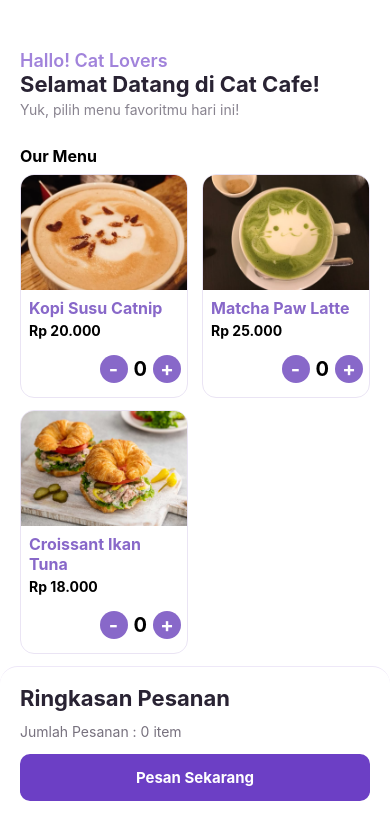
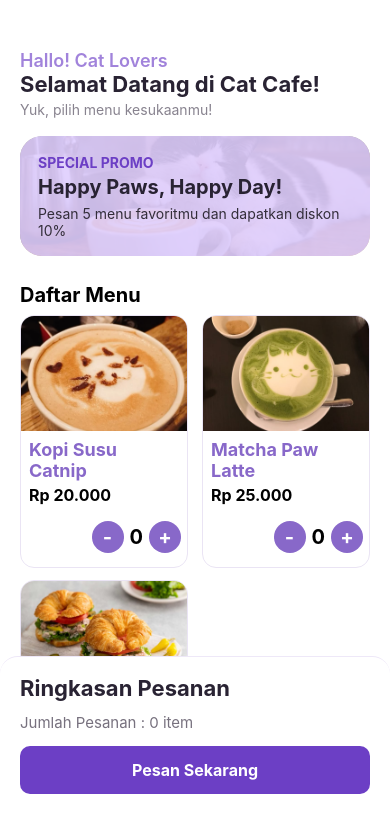
Before and after one commit to Kirana0219/rn-cat-cafe, a React Native app: screen / in a window 390 px wide. Shown: the top 840 px of the page. Built offline with nearby package versions, Linux system fonts and the light colour scheme.

Commit message:
menambahkan banner agar memesan menu 5 atau lebih dapat diskon sehingga tampilan ui lebih menarik, memperbaiki order summary agar dia menempel dibawah dan tidak ikut di scrolling serta memperbaiki tampilan lainnya

```diff
--- a/App.js
+++ b/App.js
@@ -1,9 +1,8 @@
 import React, { useState } from 'react';
-import {StyleSheet, Text, View } from 'react-native';
+import {Image, ScrollView, StyleSheet, Text, View } from 'react-native';
 
 import MenuItem from './MenuItem';
 import OrderSummary from './OrderSummary';
-import { ScrollView } from 'react-native';
 
 const DAFTAR_MENU = [
   { id: '1',
@@ -26,12 +25,12 @@ const DAFTAR_MENU = [
 const App = () => {
   const [totalPesanan, setTotalPesanan] = useState(0);
 
-  const tambahPesanan = (harga) => {
+  const tambahPesanan = () => {
     setTotalPesanan(total => total + 1);
   };
 
-  const kurangiPesanan = (harga) => {
-    setTotalPesanan(total => Math.max(0, total - 1))
+  const kurangiPesanan = () => {
+    setTotalPesanan(total => total - 1)
   }
 
   return (
@@ -40,10 +39,32 @@ const App = () => {
       <View style={styles.header}>
         <Text style={styles.textSapaan}>Hallo! Cat Lovers</Text>
         <Text style={styles.textWelcome}>Selamat Datang di Cat Cafe!</Text>
-        <Text style={styles.subText}>Yuk, pilih menu favoritmu hari ini!</Text>
+        <Text style={styles.subText}>Yuk, pilih menu kesukaanmu!</Text>
       </View>
 
-      <Text style={styles.labelMenu}>Our Menu</Text>
+       <View style={styles.banner}>
+          <Image
+            source={require('./assets/banner.jpg')}
+            style={styles.gambarBanner}
+            resizeMode="cover"
+          />
+
+          <View style={styles.lapisanBanner}>
+            <Text style={styles.promoLabel}>
+              SPECIAL PROMO
+            </Text>
+
+            <Text style={styles.promoJudul}>
+              Happy Paws, Happy Day!
+            </Text>
+
+            <Text style={styles.promoDeskripsi}>
+              Pesan 5 menu favoritmu dan dapatkan diskon 10%
+            </Text>
+          </View>
+        </View>
+
+      <Text style={styles.labelMenu}>Daftar Menu</Text>
 
       <View style={styles.daftarMenu}>
         {DAFTAR_MENU.map(item => (
@@ -57,9 +78,10 @@ const App = () => {
           />
         ))}
       </View>
+      </ScrollView>
 
-      <OrderSummary totalCount={totalPesanan}/>
-      </ScrollView>
+        <OrderSummary totalCount={totalPesanan}/>
+
     </View>
   );
 }
@@ -93,17 +115,53 @@ const styles = StyleSheet.create({
     color: '#88838F',
     marginTop: 4,
   },
+ banner: {
+    height: 120,
+    marginHorizontal: 20,
+    marginBottom: 25,
+    borderRadius: 22,
+    overflow: 'hidden',
+  },
+  gambarBanner: {
+    width: '100%',
+    height: '100%',
+    position: 'absolute',
+    opacity: 0.5,
+  },
+  lapisanBanner: {
+    flex: 1,
+    backgroundColor: '#DCCAFFCC',
+    padding: 18,
+    justifyContent: 'center',
+  },
+  promoLabel: {
+    fontSize: 14,
+    color: '#6C3FC5',
+    fontWeight: 'bold',
+    marginBottom: 4,
+  },
+  promoJudul: {
+    fontSize: 20,
+    fontWeight: 'bold',
+    color: '#292333',
+  },
+  promoDeskripsi: {
+    fontSize: 14,
+    color: '#332e3a',
+    marginTop: 6,
+  },
   daftarMenu: {
     flexDirection: 'row',
     flexWrap: 'wrap',
     justifyContent: 'space-between',
     paddingHorizontal: 20,
+    paddingBottom: 6
   },
   labelMenu: {
     paddingHorizontal: 20,
-    fontSize: 16,
+    fontSize: 20,
     fontWeight: 'bold',
-    paddingTop: 10,
+    paddingTop: 2,
     paddingBottom: 8,
   }
 });
--- a/MenuItem.js
+++ b/MenuItem.js
@@ -1,6 +1,5 @@
 import React, { useState } from 'react';
-import { StyleSheet, TouchableOpacity } from 'react-native';
-import {View, Image, Text } from 'react-native';
+import { StyleSheet, TouchableOpacity, View, Image, Text } from 'react-native';
 
 const MenuItem = ({nama, harga, gambar, onTambahPesanan, onKurangiPesanan}) => {
     const [qty, setQty] = useState(0);
@@ -61,13 +60,13 @@ const styles = StyleSheet.create({
     },
     namaMenu: {
         marginTop: 8,
-        fontSize: 16,
+        fontSize: 18,
         fontWeight: 'bold',
         color: '#8868c9',
         paddingHorizontal: 8
     },
     harga: {
-        fontSize: 14,
+        fontSize: 16,
         fontWeight: 'bold',
         marginTop: 4,
         marginBottom: 4,
@@ -83,9 +82,9 @@ const styles = StyleSheet.create({
         paddingHorizontal: 6
     },
     tombolTambah: {
-        width: 28,
-        height: 28,
-        borderRadius: 14,
+        width: 32,
+        height: 32,
+        borderRadius: 16,
         backgroundColor: '#8868c9',
         alignItems: 'center',
         justifyContent: 'center'
@@ -97,9 +96,9 @@ const styles = StyleSheet.create({
         lineHeight: 24
     },
     tombolKurang: {
-        width: 28,
-        height: 28,
-        borderRadius: 14,
+        width: 32,
+        height: 32,
+        borderRadius: 16,
         backgroundColor: '#8868c9',
         alignItems: 'center',
         justifyContent: 'center'
--- a/OrderSummary.js
+++ b/OrderSummary.js
@@ -1,10 +1,5 @@
 import React from 'react';
-import {
-  StyleSheet,
-  Text,
-  View,
-  TouchableOpacity,
-} from 'react-native';
+import { StyleSheet, Text, View, TouchableOpacity } from 'react-native';
 
 const OrderSummary = ({ totalCount }) => {
   const diskon = totalCount >= 5;
@@ -12,7 +7,7 @@ const OrderSummary = ({ totalCount }) => {
   return (
     <View style={styles.container}>
         <Text style={styles.judul}>Ringkasan Pesanan</Text>
-        <Text style={styles.label}>Jumlah Pesanan : {totalCount} item</Text>
+        <Text style={styles.totalMenu}>Jumlah Pesanan : {totalCount} item</Text>
 
         {diskon && (
             <Text style={styles.promoText}>
@@ -36,7 +31,7 @@ const styles = StyleSheet.create({
     backgroundColor: '#FFFFFF',
     paddingHorizontal: 20,
     paddingTop: 18,
-    paddingBottom: 12,
+    paddingBottom: 50,
     borderTopLeftRadius: 18,
     borderTopRightRadius: 18,
     borderTopWidth: 1,
@@ -48,15 +43,15 @@ const styles = StyleSheet.create({
     color: '#292333',
     marginBottom: 12,
   },
-  label: {
-    fontSize: 14,
+  totalMenu: {
+    fontSize: 15,
     color: '#77717E',
   },
   promoText: {
-    fontSize: 12,
+    fontSize: 14,
     fontWeight: '500',
-    color: '#27834A',
-    marginTop: 5,
+    color: '#2da85c',
+    marginTop: 12,
   },
   tombol: {
     backgroundColor: '#6C3FC5',
@@ -67,7 +62,7 @@ const styles = StyleSheet.create({
   },
   teksTombol: {
     color: '#FFFFFF',
-    fontSize: 15,
+    fontSize: 16,
     fontWeight: 'bold',
   },
 });
```
Also changed, not shown: assets/banner.jpg (added).
